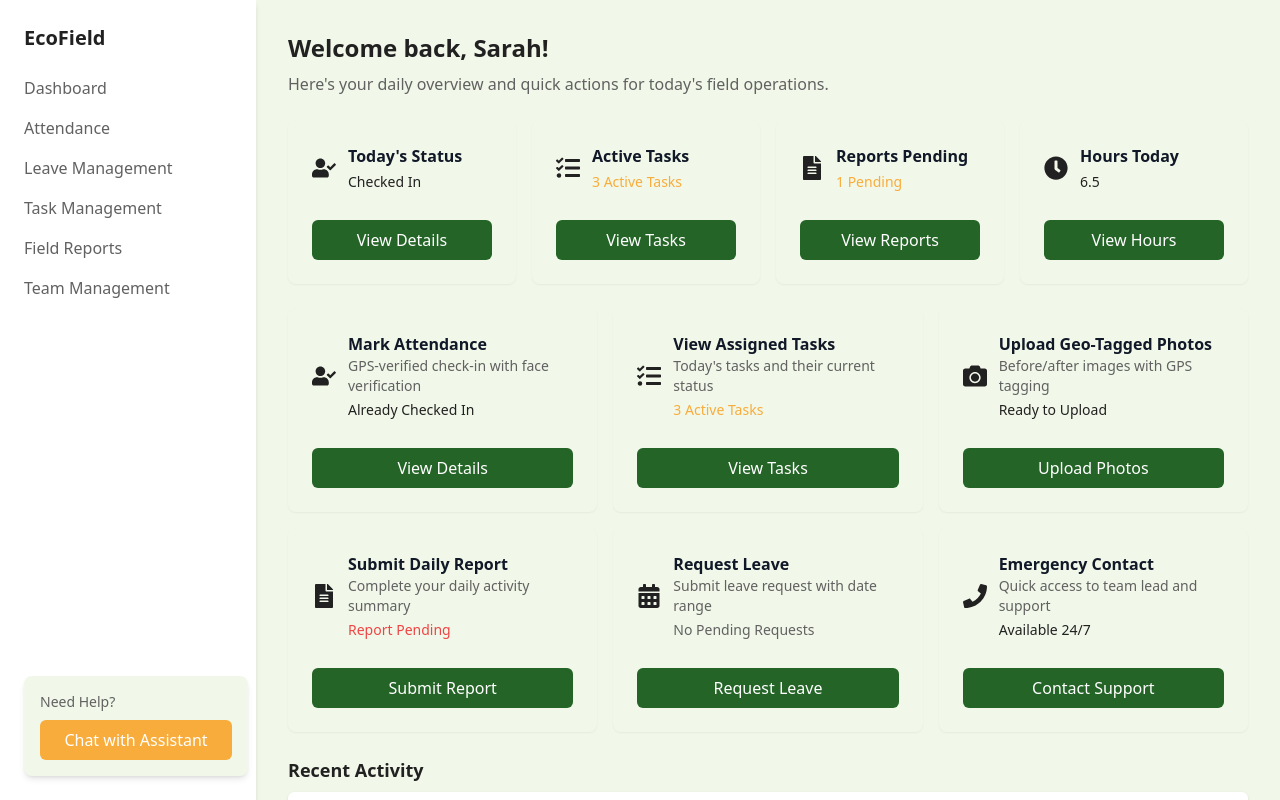
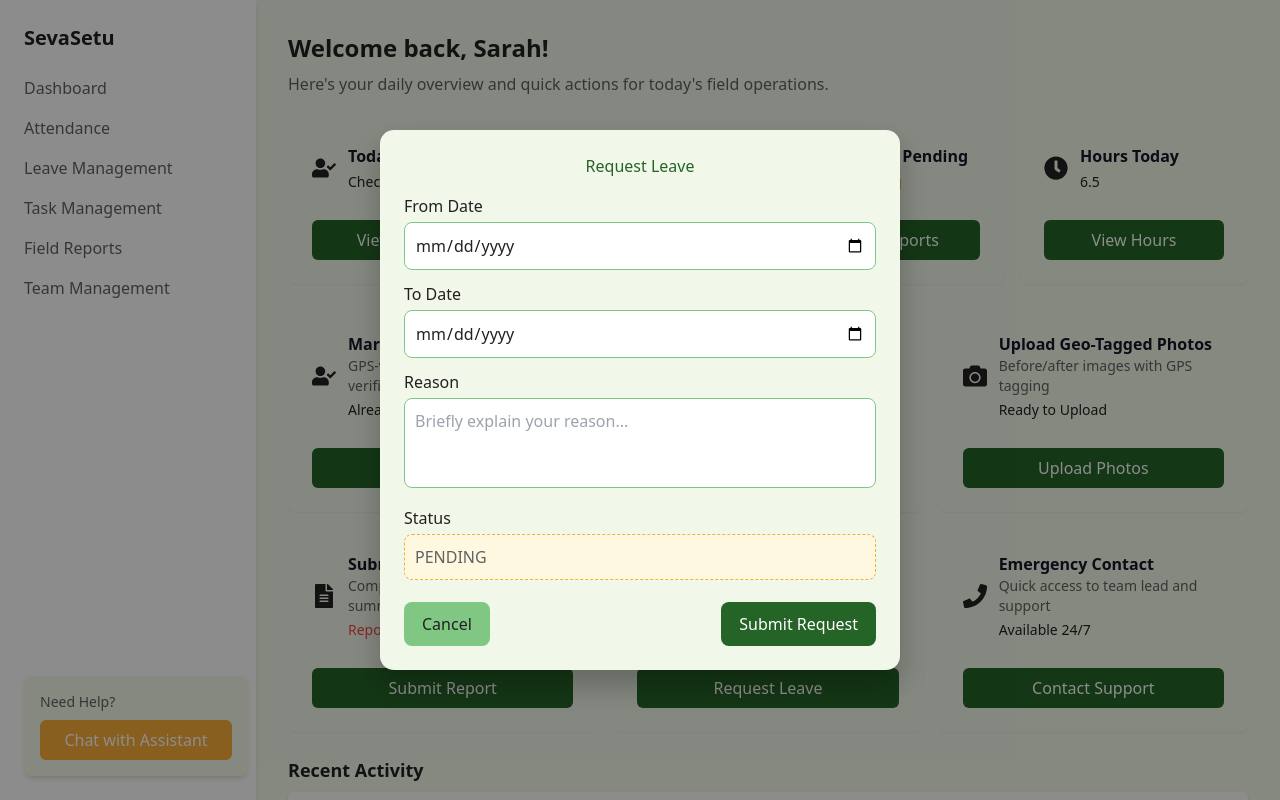
Before and after one commit to Shruti-Joshi-21/Seva-Setu, a React (Vite) app: page /volunteer-dashboard in a window 1280 px wide. Both pictures are taken after a click on the button "Request Leave". Shown: the top 800 px of the page. Built offline with nearby package versions, Linux system fonts and the light colour scheme.

Commit message:
Volunteer dashboard - mark attendance and leave request frontend added

```diff
--- /dev/null
+++ b/client/components/LeaveRequestDialog.tsx
@@ -0,0 +1,161 @@
+import { useState } from "react";
+
+interface LeaveRequestDialogProps {
+  open: boolean;
+  onClose: () => void;
+}
+
+const LeaveRequestDialog: React.FC<LeaveRequestDialogProps> = ({
+  open,
+  onClose,
+}) => {
+  const [fromDate, setFromDate] = useState("");
+  const [toDate, setToDate] = useState("");
+  const [reason, setReason] = useState("");
+
+  if (!open) return null;
+
+  const submitLeave = () => {
+    if (!fromDate || !toDate || !reason) {
+      alert("All fields are required");
+      return;
+    }
+
+    const payload = {
+      from_date: fromDate,
+      to_date: toDate,
+      reason,
+      status: "PENDING",
+      created_at: new Date().toISOString(),
+    };
+
+    console.log("Leave Request:", payload);
+    onClose();
+  };
+
+  return (
+    <div style={styles.overlay}>
+      <div style={styles.dialog}>
+        <h2 style={styles.heading}>Request Leave</h2>
+
+        {/* From Date */}
+        <label style={styles.label}>From Date</label>
+        <input
+          type="date"
+          value={fromDate}
+          onChange={(e) => setFromDate(e.target.value)}
+          style={styles.input}
+        />
+
+        {/* To Date */}
+        <label style={styles.label}>To Date</label>
+        <input
+          type="date"
+          value={toDate}
+          onChange={(e) => setToDate(e.target.value)}
+          style={styles.input}
+        />
+
+        {/* Reason */}
+        <label style={styles.label}>Reason</label>
+        <textarea
+          value={reason}
+          onChange={(e) => setReason(e.target.value)}
+          style={styles.textarea}
+          placeholder="Briefly explain your reason..."
+        />
+
+        {/* Status */}
+        <label style={styles.label}>Status</label>
+        <input value="PENDING" disabled style={styles.status} />
+
+        {/* Actions */}
+        <div style={styles.actions}>
+          <button style={styles.secondaryBtn} onClick={onClose}>
+            Cancel
+          </button>
+          <button style={styles.primaryBtn} onClick={submitLeave}>
+            Submit Request
+          </button>
+        </div>
+      </div>
+    </div>
+  );
+};
+
+export default LeaveRequestDialog;
+
+const styles: { [key: string]: React.CSSProperties } = {
+  overlay: {
+    position: "fixed",
+    inset: 0,
+    backgroundColor: "rgba(0,0,0,0.45)",
+    display: "flex",
+    justifyContent: "center",
+    alignItems: "center",
+    zIndex: 1000,
+  },
+  dialog: {
+    width: "520px", // ⬅ increased size
+    backgroundColor: "#F1F8E9",
+    borderRadius: "14px",
+    padding: "24px",
+    boxShadow: "0 15px 30px rgba(0,0,0,0.25)",
+  },
+  heading: {
+    color: "#246427",
+    marginBottom: "16px",
+    textAlign: "center",
+  },
+  label: {
+    display: "block",
+    marginTop: "12px",
+    marginBottom: "4px",
+    color: "#212121",
+    fontWeight: 500,
+  },
+  input: {
+    width: "100%",
+    padding: "10px",
+    borderRadius: "8px",
+    border: "1px solid #81C784",
+    backgroundColor: "#FFFFFF",
+  },
+  textarea: {
+    width: "100%",
+    minHeight: "90px",
+    padding: "10px",
+    borderRadius: "8px",
+    border: "1px solid #81C784",
+    resize: "none",
+  },
+  status: {
+    width: "100%",
+    padding: "10px",
+    borderRadius: "8px",
+    border: "1px dashed #F8AC3B",
+    backgroundColor: "#FFF8E1",
+    color: "#616161",
+  },
+  actions: {
+    display: "flex",
+    justifyContent: "space-between",
+    marginTop: "22px",
+  },
+  primaryBtn: {
+    backgroundColor: "#246427",
+    color: "#FFFFFF",
+    padding: "10px 18px",
+    borderRadius: "8px",
+    border: "none",
+    cursor: "pointer",
+  },
+  secondaryBtn: {
+    backgroundColor: "#81C784",
+    color: "#212121",
+    padding: "10px 18px",
+    borderRadius: "8px",
+    border: "none",
+    cursor: "pointer",
+  },
+};
--- /dev/null
+++ b/client/components/MarkAttendanceDialog.tsx
@@ -0,0 +1,191 @@
+import { useEffect, useRef, useState } from "react";
+
+interface AttendanceDialogProps {
+  open: boolean;
+  onClose: () => void;
+}
+
+const AttendanceDialog: React.FC<AttendanceDialogProps> = ({ open, onClose }) => {
+  const videoRef = useRef<HTMLVideoElement>(null);
+  const canvasRef = useRef<HTMLCanvasElement>(null);
+
+  const [image, setImage] = useState<string | null>(null);
+  const [location, setLocation] = useState<{ lat: number; lng: number } | null>(
+    null
+  );
+  const [error, setError] = useState<string>("");
+
+  // Start camera
+  useEffect(() => {
+    if (!open) return;
+
+    navigator.mediaDevices
+      .getUserMedia({ video: true })
+      .then((stream) => {
+        if (videoRef.current) {
+          videoRef.current.srcObject = stream;
+        }
+      })
+      .catch(() => setError("Camera access denied"));
+  }, [open]);
+
+  // Get GPS location
+  useEffect(() => {
+    if (!open) return;
+
+    navigator.geolocation.getCurrentPosition(
+      (position) => {
+        setLocation({
+          lat: position.coords.latitude,
+          lng: position.coords.longitude,
+        });
+      },
+      () => setError("Location access denied"),
+      { enableHighAccuracy: true }
+    );
+  }, [open]);
+
+  // Capture selfie
+  const captureImage = () => {
+    if (!videoRef.current || !canvasRef.current) return;
+
+    const ctx = canvasRef.current.getContext("2d");
+    if (!ctx) return;
+
+    canvasRef.current.width = videoRef.current.videoWidth;
+    canvasRef.current.height = videoRef.current.videoHeight;
+
+    ctx.drawImage(videoRef.current, 0, 0);
+    setImage(canvasRef.current.toDataURL("image/png"));
+  };
+
+  const submitAttendance = () => {
+    if (!image || !location) {
+      alert("Selfie and location are required");
+      return;
+    }
+
+    const payload = {
+      selfie: image,
+      latitude: location.lat,
+      longitude: location.lng,
+      timestamp: new Date().toISOString(),
+    };
+
+    console.log("Attendance Data:", payload);
+    onClose();
+  };
+
+  if (!open) return null;
+
+  return (
+    <div style={styles.overlay}>
+      <div style={styles.dialog}>
+        <h2 style={styles.heading}>Mark Attendance</h2>
+
+        {error && <p style={styles.error}>{error}</p>}
+
+        {!image ? (
+          <>
+            <video
+              ref={videoRef}
+              autoPlay
+              playsInline
+              style={styles.video}
+            />
+            <button style={styles.primaryBtn} onClick={captureImage}>
+              Capture Selfie
+            </button>
+          </>
+        ) : (
+          <img src={image} alt="Selfie" style={styles.preview} />
+        )}
+
+        <canvas ref={canvasRef} style={{ display: "none" }} />
+
+        {location && (
+          <p style={styles.location}>
+            📍 Lat: {location.lat.toFixed(5)}, Lng:{" "}
+            {location.lng.toFixed(5)}
+          </p>
+        )}
+
+        <div style={styles.actions}>
+          <button style={styles.secondaryBtn} onClick={onClose}>
+            Cancel
+          </button>
+          <button style={styles.primaryBtn} onClick={submitAttendance}>
+            Submit Attendance
+          </button>
+        </div>
+      </div>
+    </div>
+  );
+};
+
+export default AttendanceDialog;
+
+const styles: { [key: string]: React.CSSProperties } = {
+  overlay: {
+    position: "fixed",
+    inset: 0,
+    backgroundColor: "rgba(0,0,0,0.4)",
+    display: "flex",
+    alignItems: "center",
+    justifyContent: "center",
+    zIndex: 1000,
+  },
+  dialog: {
+    width: "360px",
+    backgroundColor: "#F1F8E9",
+    borderRadius: "12px",
+    padding: "20px",
+    boxShadow: "0 10px 25px rgba(0,0,0,0.2)",
+  },
+  heading: {
+    color: "#246427",
+    marginBottom: "12px",
+    textAlign: "center",
+  },
+  video: {
+    width: "100%",
+    borderRadius: "10px",
+    border: "2px solid #81C784",
+  },
+  preview: {
+    width: "100%",
+    borderRadius: "10px",
+    marginBottom: "10px",
+  },
+  location: {
+    color: "#616161",
+    fontSize: "14px",
+    marginTop: "8px",
+  },
+  error: {
+    color: "#F8AC3B",
+    fontSize: "14px",
+    textAlign: "center",
+  },
+  actions: {
+    display: "flex",
+    justifyContent: "space-between",
+    marginTop: "16px",
+  },
+  primaryBtn: {
+    backgroundColor: "#246427",
+    color: "#FFFFFF",
+    border: "none",
+    padding: "10px 14px",
+    borderRadius: "8px",
+    cursor: "pointer",
+  },
+  secondaryBtn: {
+    backgroundColor: "#81C784",
+    color: "#212121",
+    border: "none",
+    padding: "10px 14px",
+    borderRadius: "8px",
+    cursor: "pointer",
+  },
+};
--- a/client/components/VolunteerChatbot.tsx
+++ b/client/components/VolunteerChatbot.tsx
@@ -11,7 +11,7 @@ const VolunteerChatbot: React.FC = () => {
   const [messages, setMessages] = useState<Message[]>([
     {
       sender: "bot",
-      text: "Hi 👋 I’m your EcoField assistant. How can I help you today?",
+      text: "Hi 👋 I’m your SevaSetu assistant. How can I help you today?",
     },
   ]);
 
@@ -57,7 +57,7 @@ const VolunteerChatbot: React.FC = () => {
             className="flex items-center justify-between px-4 py-3 text-white"
             style={{ backgroundColor: "#246427" }}
           >
-            <span className="font-semibold">EcoField Assistant</span>
+            <span className="font-semibold">SevaSetu Assistant</span>
             <button onClick={() => setOpen(false)}>✕</button>
           </div>
 
--- a/client/pages/VolunteerDashboard.tsx
+++ b/client/pages/VolunteerDashboard.tsx
@@ -1,7 +1,10 @@
 // client/src/components/Dashboard.tsx
 import React from "react";
+import { useState } from "react";
+import MarkAttendanceDialog from "../components/MarkAttendanceDialog";
 import { FaUserCheck, FaTasks, FaFileAlt, FaClock, FaCamera, FaPhone, FaCalendarAlt } from "react-icons/fa";
 import VolunteerChatbot from "../components/VolunteerChatbot";
+import LeaveRequestDialog from "../components/LeaveRequestDialog";
 
 
 // Define types for dashboard cards
@@ -36,16 +39,21 @@ const Card: React.FC<CardProps> = ({ title, description, statusText, statusColor
   </div>
 );
 
+
+
 const Dashboard: React.FC = () => {
+  const [attendanceOpen, setAttendanceOpen] = useState(false);
+  const [leaveOpen, setLeaveOpen] = useState(false);
+
   const handleClick = (name: string) => alert(`${name} clicked!`);
 
   return (
     <>
     <div className="flex min-h-screen bg-seva-green-bg">
       {/* Sidebar */}
-      <aside className="w-64 bg-white shadow-md p-6 flex flex-col justify-between">
-        <div>
-          <h1 className="font-bold text-xl text-seva-green-dark mb-6">EcoField</h1>
+        <aside className="w-64 bg-white shadow-md p-6 flex flex-col justify-between">
+      <div>
+          <h1 className="font-bold text-xl text-seva-green-dark mb-6">SevaSetu</h1>
           <nav className="flex flex-col gap-4 text-seva-gray-dark">
             <button className="text-left hover:text-seva-green-dark">Dashboard</button>
             <button className="text-left hover:text-seva-green-dark">Attendance</button>
@@ -109,7 +117,7 @@ const Dashboard: React.FC = () => {
             statusText="Already Checked In"
             statusColor="text-seva-green-dark"
             buttonText="View Details"
-            onClick={() => handleClick("Mark Attendance")}
+            onClick={() => setAttendanceOpen(true)}
             icon={<FaUserCheck />}
           />
           <Card
@@ -140,11 +148,11 @@ const Dashboard: React.FC = () => {
           />
           <Card
             title="Request Leave"
-            description="Submit leave request with date range"
-            statusText="No Pending Requests"
+            description="Submit leave request"
+            statusText="Mention reason"
             statusColor="text-seva-gray-dark"
             buttonText="Request Leave"
-            onClick={() => handleClick("Request Leave")}
+            onClick={() => setLeaveOpen(true)}
             icon={<FaCalendarAlt />}
           />
           <Card
@@ -178,10 +186,23 @@ const Dashboard: React.FC = () => {
         </div>
       </main>
     </div>
+
+
+    <LeaveRequestDialog
+      open={leaveOpen}
+      onClose={() => setLeaveOpen(false)}
+    />
+
+     <MarkAttendanceDialog
+      open={attendanceOpen}
+      onClose={() => setAttendanceOpen(false)}
+    />
+
     {/* ===== CHATBOT (NEW, SAFE) ===== */}
       <VolunteerChatbot />
   </>
   );
 };
 
+
 export default Dashboard;
```
